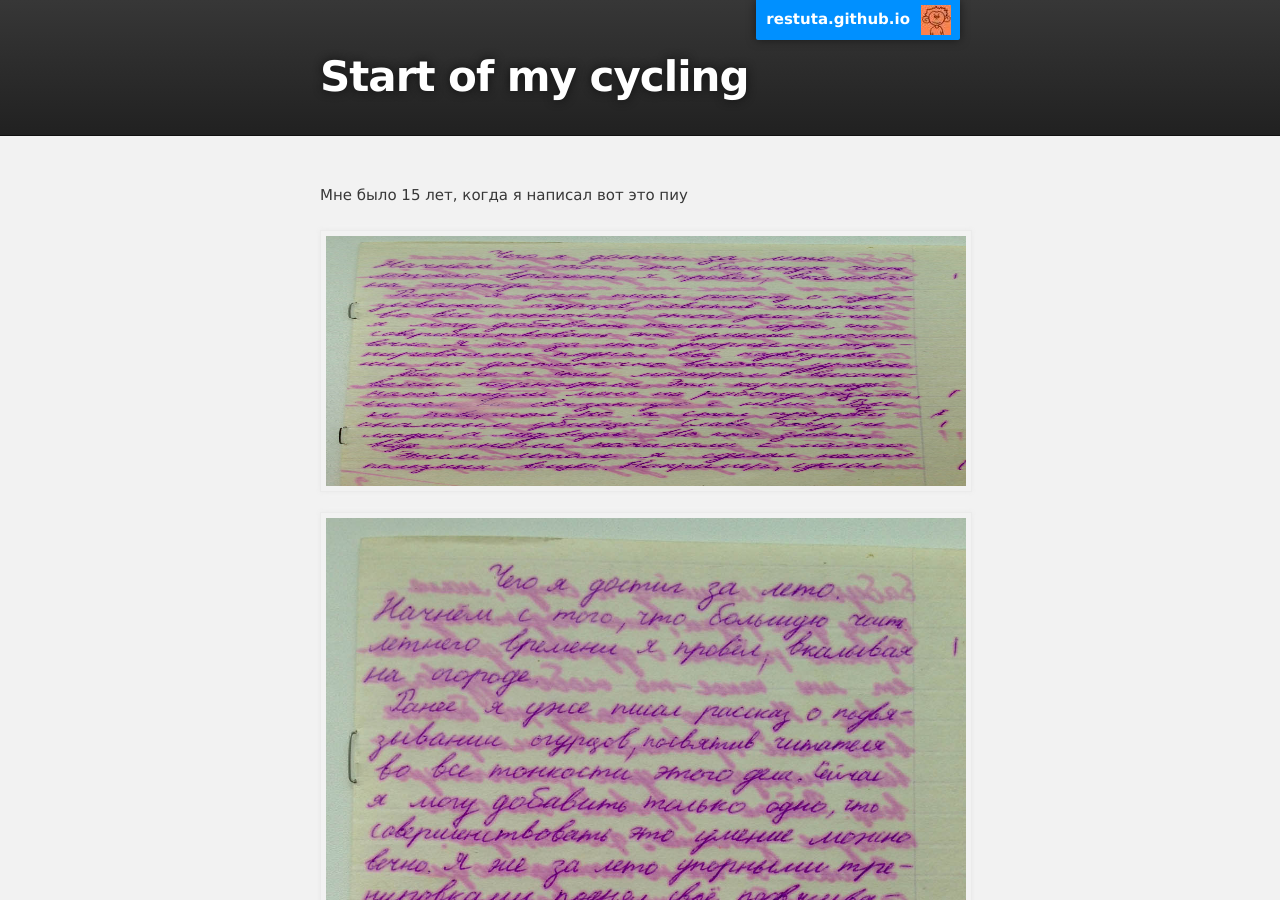
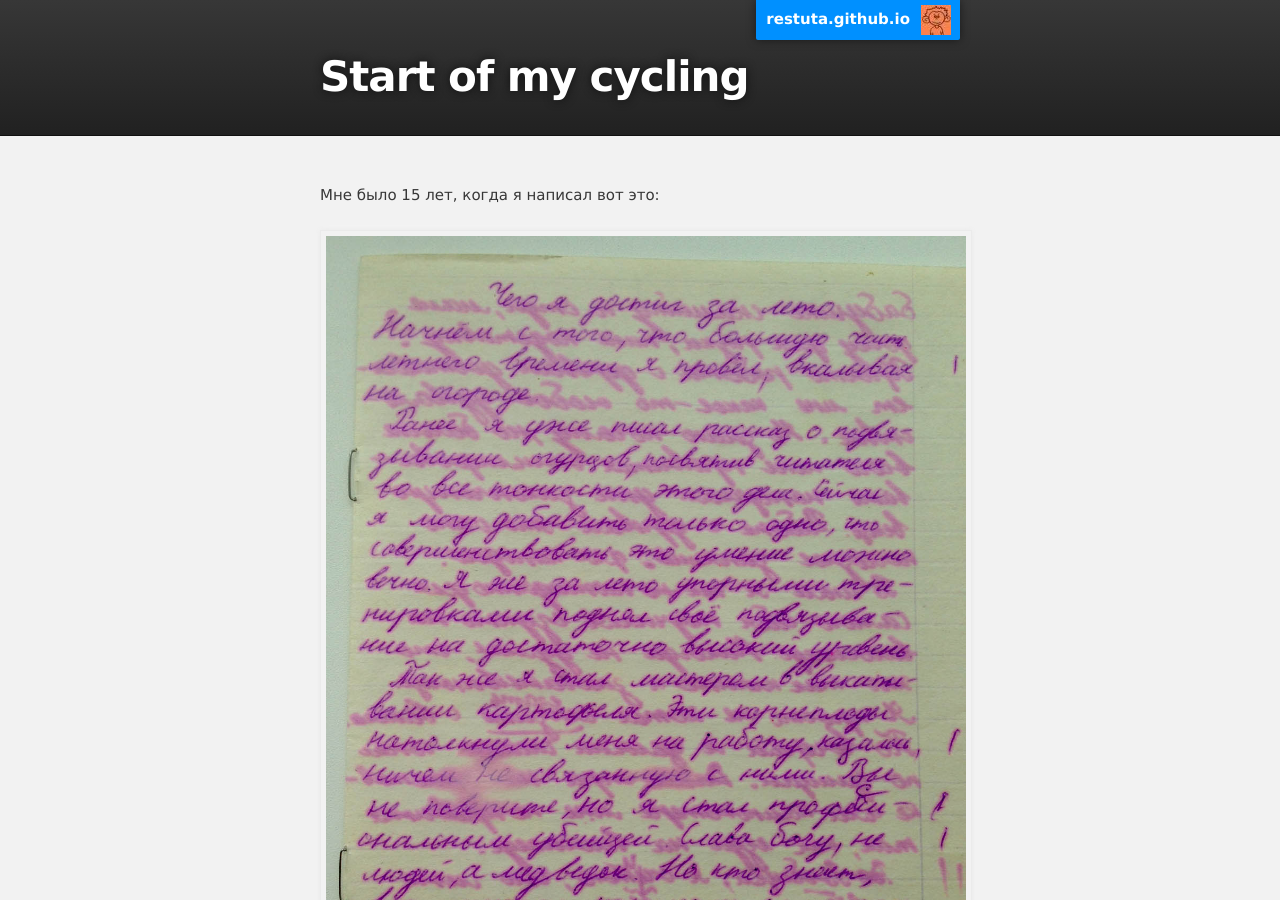
Before and after one commit to Restuta/restuta.github.io, a Jekyll site: the page built from _posts/2013-06-12-start-of-my-cycling.md, in a window 1280 px wide and 900 px high. Built offline with Jekyll 4.4.1, drawn with Linux system fonts in a browser that asks for light colours; comment, search, counter and statistics services are not loaded; some of the changed text lies outside the part shown.

Commit message:
edited start of cycling

```diff
--- a/_posts/2013-06-12-start-of-my-cycling.md
+++ b/_posts/2013-06-12-start-of-my-cycling.md
@@ -2,10 +2,9 @@
 layout: post
 title: Start of my cycling
 ---
-Мне было 15 лет, когда я написал вот это
-пиу
+Мне было 15 лет, когда я написал вот это:
 
-<img src ="{{ site.url }}/images/posts/cycling-01.jpg" alt="1" align="left" width="300" height="250"  title="1" class="img">
+![1]({{ site.url }}/images/posts/cycling-01.jpg)
+![2]({{ site.url }}/images/posts/cycling-02.jpg)
 
-
-![My helpful screenshot]({{ site.url }}/images/posts/cycling-01.jpg)
+Мама подсуммировала в конце, что она думает по этому поводу =)
```
